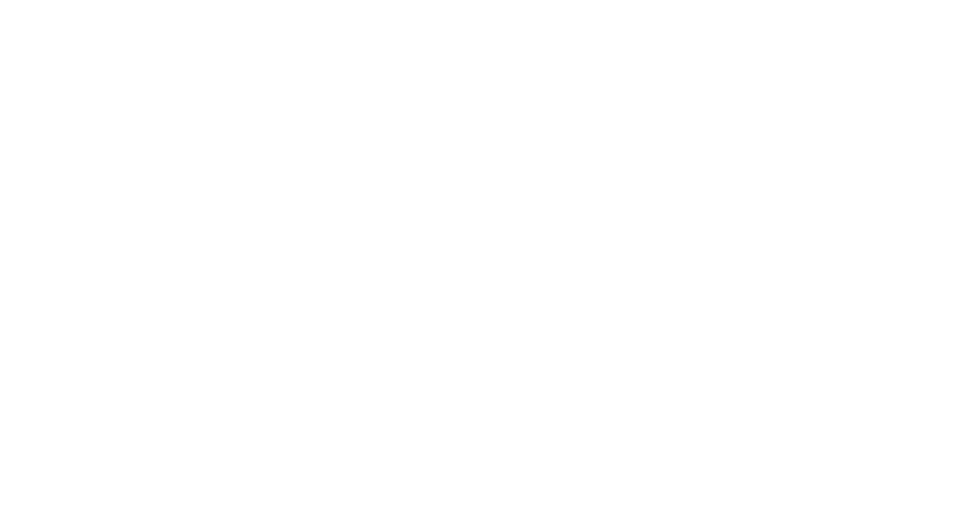
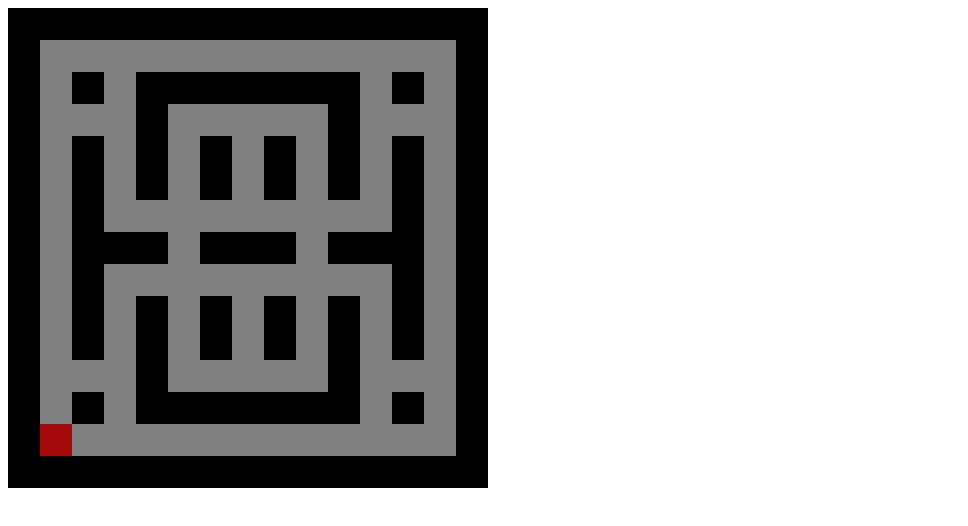
Before and after one commit to Ginkoyen/RollRoad, an Electron app: page index.html in a window 800 px wide. Shown: the whole page, 968 px wide, since content can reach past the window. Drawn offline with Linux system fonts and the light colour scheme.

Commit message:
fix DOM version of our reading map !

```diff
--- a/game.css
+++ b/game.css
@@ -1,20 +1,20 @@
-. game {
-  overflow : hidden ;
-  max - width : 600 px ;
-  max - height : 450 px ;
-  position : relative ;
+.game {
+  overflow: hidden ;
+  max-width: 960px ;
+  max-height: 960px ;
+  position: relative ;
 }
-. background    {
-    background : rgb (52 , 166 , 251);
-    table - layout : fixed;
-    border - spacing : 0;
+.background    {
+    background: rgb(52 , 166 , 251);
+    table-layout: fixed;
+    border-spacing: 0;
 }
-. background td { padding : 0;}
-. wall          { background : black;}
-. road          { background : white;}
-. actor         { position : absolute ;}
-. player        { background : rgb (64 , 64 , 64) ;}
-. lost . player { background : rgb (160 , 64 , 64) ;}
-. won . player  {
-    box - shadow : -4 px -7 px 8 px white , 4 px -7 px 8 px white ;
+.background td { padding: 0;}
+.wall          { background: black;}
+.road          { background: grey;}
+.actor         { position: absolute ;}
+.player        { background: rgb(164 , 10 , 10) ;}
+.lost .player { background: rgb(160 , 64 , 64) ;}
+.won .player  {
+    box-shadow : -4px -7px 8px white , 4px -7px 8px white ;
 }
--- a/game.js
+++ b/game.js
@@ -20,7 +20,7 @@ var actorChars = {
   "@": Player
 };
 
-var scale = 64;
+var scale = 32;
 
 /*==================
   DOM Helpers
@@ -119,7 +119,7 @@ Vector.prototype.times = function (factor) {
   Player "class" : a constructor + added prototypes
 ====================*/
 function Player (pos) {
-  this.pos = pos.plus(new Vector(0,-0.5));
+  this.pos = pos.plus(new Vector(0,0));
   this.size = new Vector (1,1);
   this.speed = new Vector (0,0);
 }
@@ -145,7 +145,7 @@ function Level (plan) {
         this.actors.push(new Actor(new Vector(x,y), ch));
       else if (ch == '#')
         fieldType = "wall";
-      else if (ch == " ");
+      else if (ch == ' ')
         fieldType = "road";
       gridLine.push(fieldType);
     }
```
